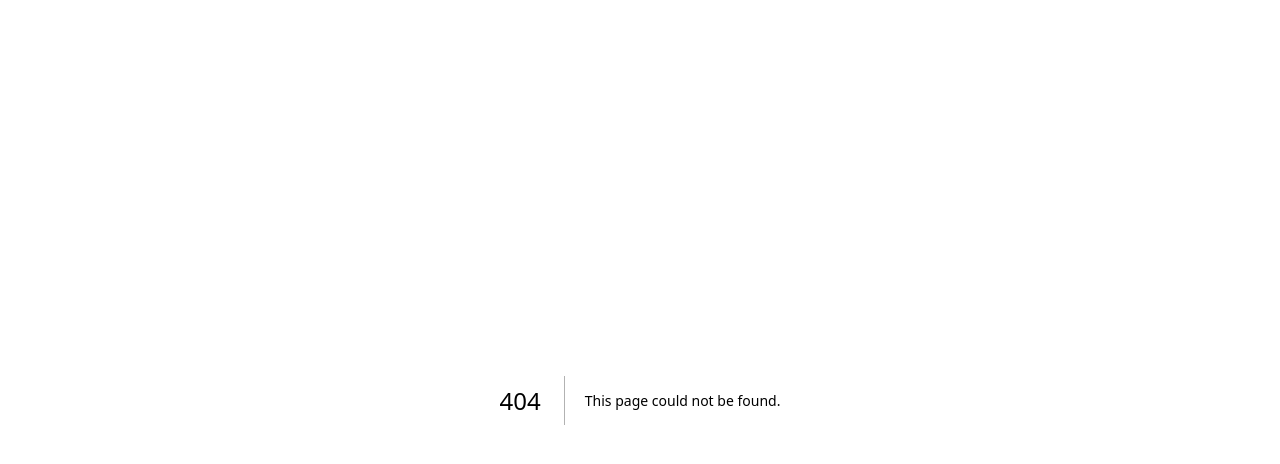
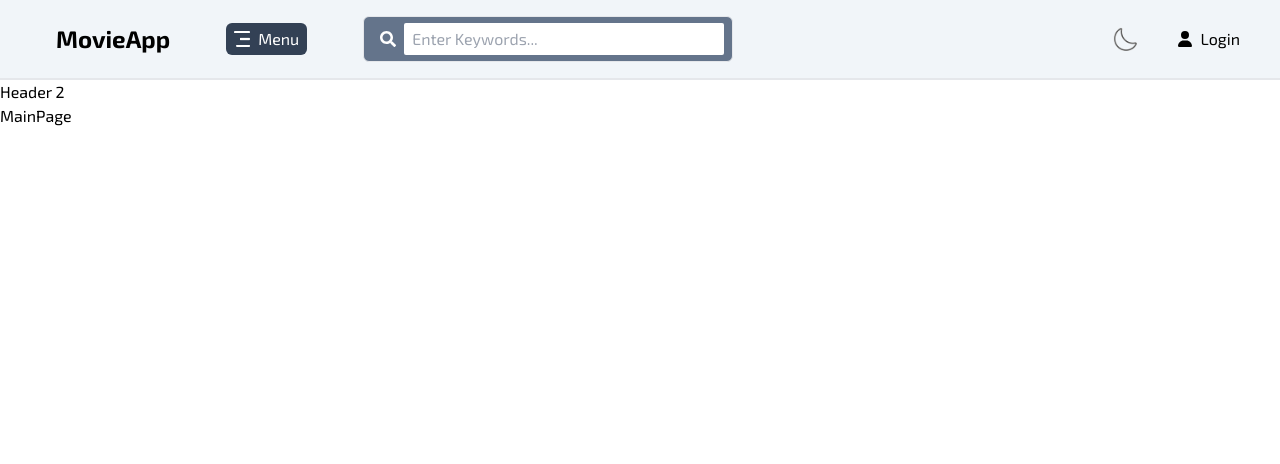
Before and after one commit to iTs-Minal/movie-app, a Next.js app: page /Main in a window 1280 px wide. Before the commit this address had no page. Shown: the top 464 px of the page. Built offline with nearby package versions, Linux system fonts and the light colour scheme; a web font is replaced by a local one.

Commit message:
Going onn

```diff
--- a/app/Components/First page/Header.tsx
+++ b/app/Components/First page/Header.tsx
@@ -3,6 +3,7 @@ import React from "react";
 import { assets } from "../../../assets/assets";
 import { FaSearch } from "react-icons/fa";
 import { FaArrowRight } from "react-icons/fa6";
+import Link from "next/link";
 // import {motion} from "framer-motion"
 
 function Header() {
@@ -28,9 +29,11 @@ function Header() {
           </button>
         </div>
 
-        <button className="flex flex-row items-center gap-4 border  text-2xl border-gray-500 px-10 py-3 mt-5 rounded-full hover:scale-105 transition duration-300 hover:bg-lightHover dark:text-white dark:hover:text-black">
+          <Link href="/Main">
+          <button className="flex flex-row items-center gap-4 border  text-2xl border-gray-500 px-10 py-3 mt-5 rounded-full hover:scale-105 transition duration-300 hover:bg-lightHover dark:text-white dark:hover:text-black">
           Visit full site <FaArrowRight />
         </button>
+        </Link>
 
 
         <div className="flex mx-14 mt-10 flex-col dark:text-white">
--- a/app/Components/First page/Navbar.tsx
+++ b/app/Components/First page/Navbar.tsx
@@ -3,6 +3,7 @@ import { assets } from "@/assets/assets";
 import Image from "next/image";
 import React, { useContext, useRef } from "react";
 import { DarkModeContext } from "../../themeToggle";
+import Link from "next/link";
 
 function Navbar() {
   const darkModeContext = useContext(DarkModeContext);
@@ -34,9 +35,11 @@ function Navbar() {
 
       <div className="flex justify-center items-center">
         <ul className="hidden justify-around  md:flex  px-3 py-4 gap-7 mr-10 ">
+          <Link href="/Main">
             <li className="px-3 py-2 cursor-pointer hover:text-gray-700 dark:hover:text-yellow-300">
               Home
             </li>
+          </Link>
           <li className="px-3 py-2 cursor-pointer hover:text-gray-700 dark:hover:text-yellow-300">
             Movies
           </li>
@@ -46,7 +49,6 @@ function Navbar() {
           <li className="px-3 py-2 cursor-pointer hover:text-gray-700 dark:hover:text-yellow-300">
             Top Imdb
           </li>
-
         </ul>
 
         <div
@@ -60,7 +62,10 @@ function Navbar() {
           />
         </div>
 
-        <div onClick={openMenu} className="px-3 py-2 mr-4  cursor-pointer block md:hidden">
+        <div
+          onClick={openMenu}
+          className="px-3 py-2 mr-4  cursor-pointer block md:hidden"
+        >
           <Image
             src={isDarkMode ? assets.menu_white : assets.menu_black}
             alt=""
--- /dev/null
+++ b/app/Components/Second Page/Header2.tsx
@@ -0,0 +1,11 @@
+import React from 'react'
+
+const Header2 = () => {
+  return (
+    <div>
+      Header 2
+    </div>
+  )
+}
+
+export default Header2
--- /dev/null
+++ b/app/Components/Second Page/MainPage.tsx
@@ -0,0 +1,11 @@
+import React from 'react'
+
+const MainPage = () => {
+  return (
+    <div>
+      MainPage
+    </div>
+  )
+}
+
+export default MainPage
--- /dev/null
+++ b/app/Components/Second Page/Navbar2.tsx
@@ -0,0 +1,48 @@
+"use client";
+import { assets } from '@/assets/assets'
+import Image from 'next/image'
+import React, { useContext } from 'react'
+import { FaUser } from 'react-icons/fa6'
+import { FaSearch } from 'react-icons/fa';
+import { DarkModeContext } from '@/app/themeToggle';
+
+const Navbar2 = () => {
+
+      const darkModeContext = useContext(DarkModeContext);
+      if (!darkModeContext) {
+        throw new Error("DarkModeContext is undefined");
+      }
+
+      const { isDarkMode, setIsDarkMode } = darkModeContext;
+
+  return (
+    <nav className='flex justify-between w-full  border-b-2 bg-slate-100 py-4 dark:border-darkTheme dark:bg-darkTheme dark:text-white'>
+        <div className='flex flex-row justify-center items-center gap-14'>
+            <div className='flex justify-center items-center text-black text-2xl ml-14 cursor-pointer dark:text-white'>
+               <strong>MovieApp</strong>
+            </div>
+
+            <div className='flex flex-row justify-center items-center gap-2 py-1 px-2 rounded-md bg-slate-700 text-white'>
+              <Image src={assets.menu_white} alt="" className='w-4 h-4' />  Menu
+            </div>
+
+            <div className='flex flex-row justify-center items-center border bg-slate-500 px-2 py-1.5 rounded-md dark:border-darkTheme '>
+                <span className='' ><FaSearch className='w-8 text-white'/></span>
+                <input type="text" className='w-[20rem] focus:outline-none px-2 py-1  rounded-sm   ' placeholder='Enter Keywords...' />
+            </div>
+        </div>
+
+        <div className='flex justify-center items-center mr-10 gap-10 cursor pointer'>
+            <div onClick={() => setIsDarkMode((prev: boolean) => !prev)}>
+            <Image src={isDarkMode ? assets.sun : assets.moon} alt="" className='w-6'/>
+            </div>
+
+            <div className='flex justify-center items-center gap-2'>
+              <FaUser/> Login
+            </div>
+        </div>
+    </nav>
+  )
+}
+
+export default Navbar2
--- /dev/null
+++ b/app/Main/page.tsx
@@ -0,0 +1,19 @@
+import Header2 from '@/app/Components/Second Page/Header2'
+import MainPage from '@/app/Components/Second Page/MainPage'
+import React from 'react'
+import Navbar2 from '../Components/Second Page/Navbar2'
+import { DarkModeProvider } from '../themeToggle'
+
+const page = () => {
+  return (
+    <>
+    <DarkModeProvider>
+      <Navbar2/>
+      <Header2/>
+      <MainPage/>
+    </DarkModeProvider>
+    </>
+  )
+}
+
+export default page
--- a/app/page.tsx
+++ b/app/page.tsx
@@ -1,13 +1,14 @@
+// import { useState } from "react";
 import Header from "./Components/First page/Header";
 import Navbar from "./Components/First page/Navbar";
 import { DarkModeProvider } from "./themeToggle";
 
 
 export default function Home() {
+
   return (
    <>
    <DarkModeProvider>
-
    <Navbar/>
    <Header/>
    </DarkModeProvider>
```
Also changed, not shown: 1 other file (tests, documents, lock files or other folders). Lines whose indentation alone changed are shown as unchanged.
